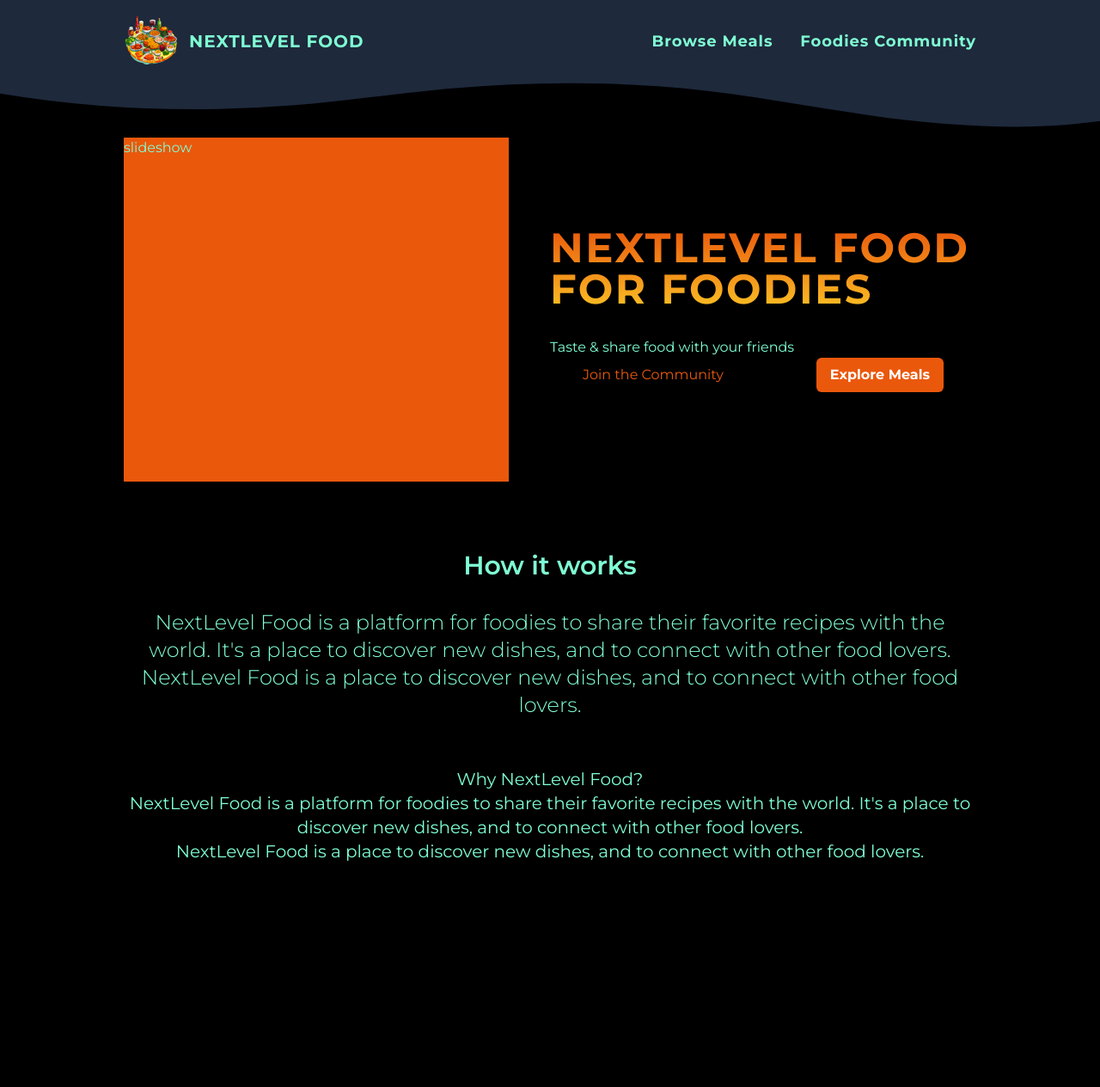
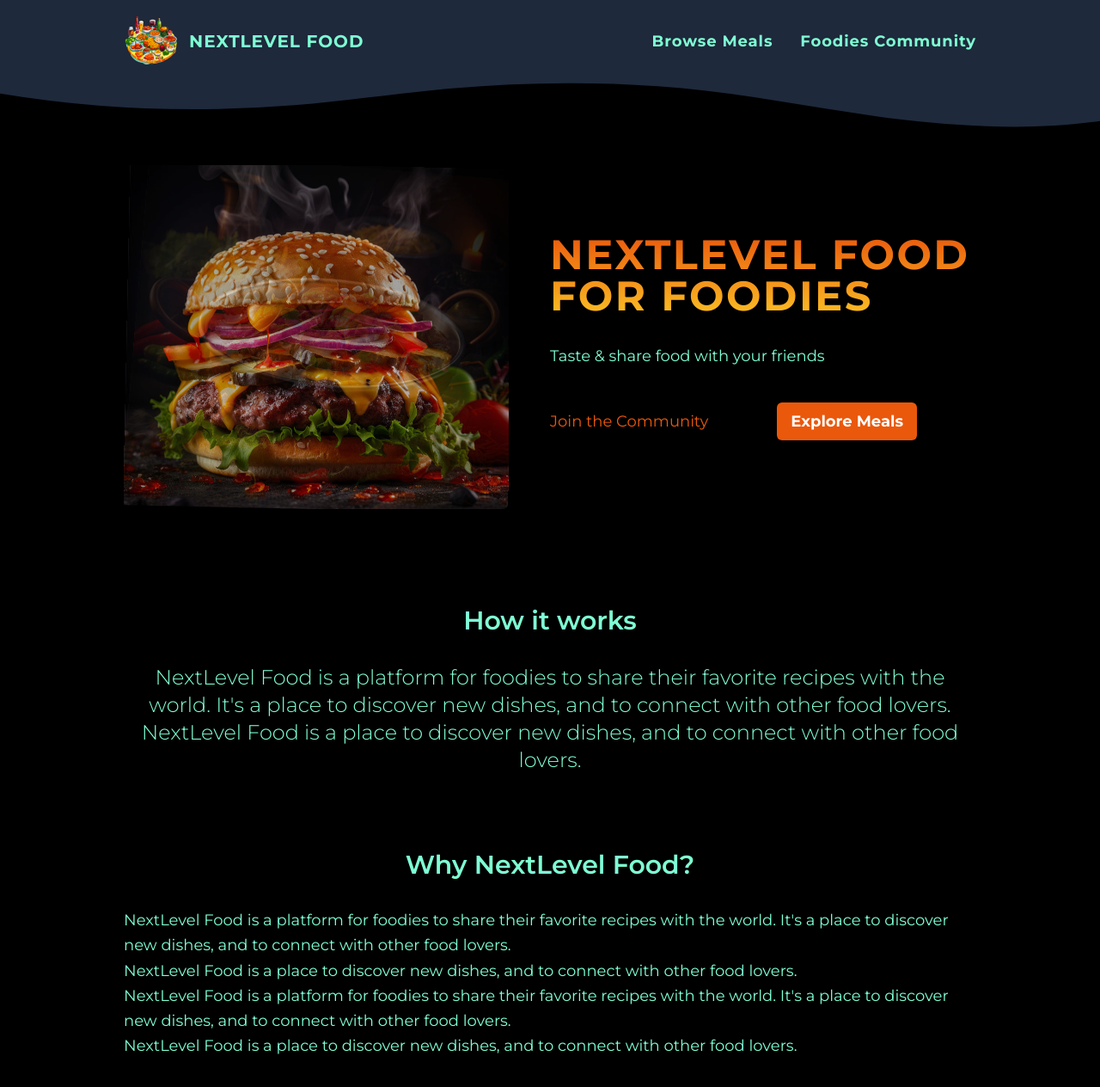
Before and after one commit to wjaqbo/share-menu, a Next.js app: page / in a window 1280 px wide. Shown: the top 1264 px of the page at 86% size. Before the commit the page ends 1076 px from the top, so only its background shows below. Built offline with nearby package versions, Linux system fonts and the light colour scheme.

Commit message:
Home page

```diff
--- a/src/app/page.tsx
+++ b/src/app/page.tsx
@@ -1,25 +1,28 @@
+import ImageSlideshow from "@/components/slideshow/image-slideshow";
 import Link from "next/link";
 
 export default function HomePage() {
   console.log("Executing... page.tsx");
   return (
     <>
-      <header className="flex gap-12 my-12 mx-auto items-center">
-        <div className="w-[40rem] h-[25rem] bg-orange-600">slideshow</div>
+      <header className="md:flex gap-12 my-20 mx-auto items-center">
+        <div className="md:w-[40rem] h-[25rem]">
+          <ImageSlideshow />
+        </div>
         <div className="max-w-[31rem] ml-auto">
           <div className="flex flex-col gap-8">
             <h1 className="tracking-wider text-5xl uppercase font-bold bg-clip-text bg-gradient-to-t from-amber-400 to-orange-600 text-transparent">
               NextLevel Food for Foodies
             </h1>
-            <p>Taste & share food with your friends</p>
+            <p className="text-lg">Taste & share food with your friends</p>
           </div>
-          <div className="flex gap-8 items-center justify-around">
-            <Link href="/community" className="text-orange-600">
+          <div className="flex gap-20 items-center mt-10">
+            <Link href="/community" className="text-orange-600 text-lg">
               Join the Community
             </Link>
             <Link
               href="/meals"
-              className="bg-orange-600 text-white font-bold px-4 py-2 rounded-md"
+              className="bg-orange-600 border-orange-500 text-lg text-white font-bold px-4 py-2 rounded-md"
             >
               Explore Meals
             </Link>
@@ -40,8 +43,19 @@ export default function HomePage() {
         </p>
       </section>
 
-      <section className="flex flex-col text-xl my-14 mx-auto text-center">
-        <h2>Why NextLevel Food?</h2>
+      <section className="flex leading-relaxed flex-col text-lg my-14 mx-auto ">
+        <h2 className="font-semibold text-3xl my-8 text-center">
+          Why NextLevel Food?
+        </h2>
+        <p>
+          NextLevel Food is a platform for foodies to share their favorite
+          recipes with the world. It&apos;s a place to discover new dishes, and
+          to connect with other food lovers.
+        </p>
+        <p>
+          NextLevel Food is a place to discover new dishes, and to connect with
+          other food lovers.
+        </p>
         <p>
           NextLevel Food is a platform for foodies to share their favorite
           recipes with the world. It&apos;s a place to discover new dishes, and
--- /dev/null
+++ b/src/components/slideshow/image-slideshow.tsx
@@ -0,0 +1,48 @@
+"use client";
+
+import { useState, useEffect } from "react";
+import Image from "next/image";
+
+import burgerImg from "@/assets/burger.jpg";
+import curryImg from "@/assets/curry.jpg";
+import dumplingsImg from "@/assets/dumplings.jpg";
+import macncheeseImg from "@/assets/macncheese.jpg";
+import pizzaImg from "@/assets/pizza.jpg";
+import schnitzelImg from "@/assets/schnitzel.jpg";
+import tomatoSaladImg from "@/assets/tomato-salad.jpg";
+
+const images = [
+  { image: burgerImg, alt: "A delicious, juicy burger" },
+  { image: curryImg, alt: "A delicious, spicy curry" },
+  { image: dumplingsImg, alt: "Steamed dumplings" },
+  { image: macncheeseImg, alt: "Mac and cheese" },
+  { image: pizzaImg, alt: "A delicious pizza" },
+  { image: schnitzelImg, alt: "A delicious schnitzel" },
+  { image: tomatoSaladImg, alt: "A delicious tomato salad" },
+];
+export default function ImageSlideshow() {
+  const [currentImageIndex, setCurrentImageIndex] = useState(0);
+
+  useEffect(() => {
+    const interval = setInterval(() => {
+      setCurrentImageIndex((currentImageIndex + 1) % images.length);
+    }, 5000);
+    return () => clearInterval(interval);
+  });
+  return (
+    <div className="relative w-full h-full rounded-lg overflow-hidden shadow-md">
+      {images.map((image, index) => (
+        <Image
+          className={`${
+            index === currentImageIndex
+              ? "z-10 opacity-100 transform scale-100 translate-x-0 rotate-0"
+              : "opacity-0 transform translate-x-4 rotate-6"
+          }  w-full h-full object-cover absolute top-0 left-0 transition-all ease-in-out duration-[3000ms]`}
+          key={index}
+          src={image.image}
+          alt={image.alt}
+        />
+      ))}
+    </div>
+  );
+}
```
